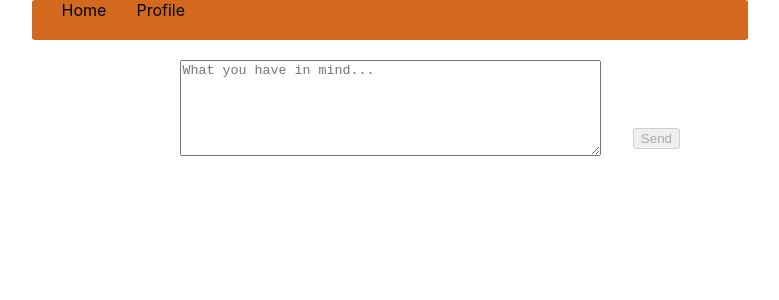
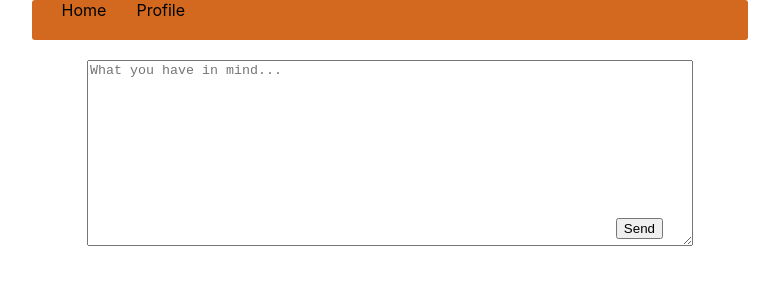
Before and after one commit to Itc-bootcamp-2019/micro-blogging-front-end-josomm22, a React (Create React App) app: page / in a window 1280 px wide. Shown: the top 300 px of the page, without its empty margins (250-1029 px from the left). Built offline with nearby package versions, Linux system fonts and the light colour scheme.

Commit message:
added ISO date

```diff
--- a/src/Components/Messages.js
+++ b/src/Components/Messages.js
@@ -2,6 +2,7 @@ import React from 'react';
 import { setStorage, getStorage } from './Storage'
 import '../css/messages.css'
 
+let userName = 'Johny';
 class messageObj {
     constructor(id, login, createdOn, content) {
         this.id = id;
@@ -17,7 +18,7 @@ class Messages extends React.Component {
         this.state = {
             value: '',
             messages: [],
-            textValid: false,
+            textValid: true,
             idCounter: 0
         }
         // this.messages = []
@@ -40,7 +41,8 @@ class Messages extends React.Component {
     }
     handleSubmit() {
         const { messages } = this.state;
-        let newMessageArr = [...messages, new messageObj('1', 'majo', '1111', this.state.value)]
+        let date = (new Date()).toISOString();
+        let newMessageArr = [...messages, new messageObj('1', userName, date, this.state.value)]
         this.setState({ messages: newMessageArr })
         setStorage(newMessageArr);
 
@@ -48,10 +50,7 @@ class Messages extends React.Component {
     }
     validateField( value) {
         let textValid = this.state.textValid;
-        console.log(textValid);
-
-        textValid = (value.length >= 6 ? true : false);
-
+        textValid = (value.length <= 140 ? true : false);
 
         this.setState({
             textValid: textValid,
--- a/src/css/messages.css
+++ b/src/css/messages.css
@@ -30,8 +30,11 @@
     flex-direction: column;
     align-items: center;
 }
+textarea{
+    width: 600px;
+    height: 180px;
+}
 .messageInput{
-    width: 50%;
     position: relative;
 }
 .submitBtn{
```
